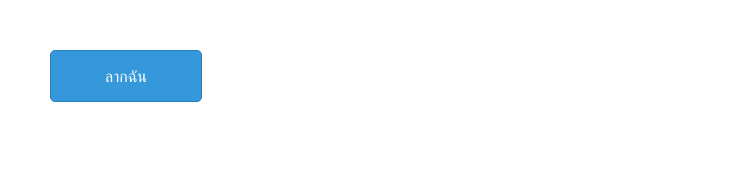
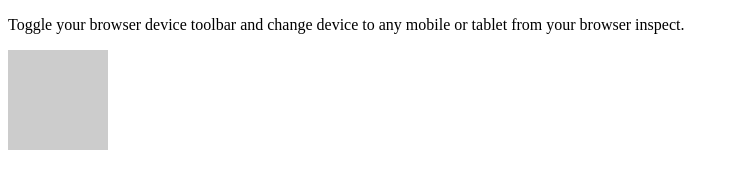
Before and after one commit to Piyacholport/mnl-pure-html, a plain HTML site: page index.html in a window 1280 px wide. Shown: the whole page, without its empty margins (0-734 px from the left). Drawn offline with nearby package versions, Linux system fonts and the light colour scheme.

Commit message:
button drag ver3

```diff
--- a/index.html
+++ b/index.html
@@ -8,141 +8,51 @@
   <script src="https://cdn.jsdelivr.net/npm/hammerjs"></script>
 
 
-  <style>
-    body {
-      display: flex;
-      justify-content: center;
-      align-items: center;
-      height: 100vh;
-      margin: 0;
-    }
-
-    .draggable-button {
-      cursor: grab;
-      user-select: none;
-      position: absolute;
-      width: 150px;
-      height: 50px;
-      background-color: #3498db;
-      border: 1px solid #2980b9;
-      border-radius: 5px;
-      text-align: center;
-      line-height: 50px;
-      color: #fff;
-      left: 50px;
-      /* ตำแหน่งเริ่มต้นในแกน X */
-      top: 50px;
-      /* ตำแหน่งเริ่มต้นในแกน Y */
-    }
-
-    button {
-      background: none;
-      border: none;
-      color: inherit;
-      font: inherit;
-      cursor: inherit;
-      outline: inherit;
-    }
-  </style>
+<style>
+  #box {
+  position: absolute;
+  width: 100px;
+  height: 100px;
+  background-color: #ccc;
+}
+</style>
 </head>
 
 <body>
-  <div class="draggable-button" id="drag-button">
-    <button id="button">ลากฉัน</button>
+  <div id="container">
+    <p>Toggle your browser device toolbar and change device to any mobile or tablet from your browser inspect.</p>
+    <div id="box"></div>
   </div>
   <script>
-    // const dragButton = document.getElementById("drag-button");
+    window.onload = function() {
+  // find the element that you want to drag.
+  var box = document.getElementById('box');
 
-    // let isDragging = false;
-    // let offsetX, offsetY;
+  /* listen to the touchMove event,
+  every time it fires, grab the location
+  of touch and assign it to box */
 
-    // dragButton.addEventListener("mousedown", (e) => {
-    //   isDragging = true;
-    //   offsetX = e.clientX - dragButton.getBoundingClientRect().left;
-    //   offsetY = e.clientY - dragButton.getBoundingClientRect().top;
-    //   dragButton.style.cursor = "grabbing";
-    // });
+  box.addEventListener('touchmove', function(e) {
+    // grab the location of touch
+    var touchLocation = e.targetTouches[0];
 
-    // document.addEventListener("mousemove", (e) => {
-    //   if (isDragging) {
-    //     const x = e.clientX - offsetX;
-    //     const y = e.clientY - offsetY;
-    //     dragButton.style.transform = `translate(${x}px, ${y}px)`;
-    //   }
-    // });
+    // assign box new coordinates based on the touch.
+    box.style.left = touchLocation.pageX + 'px';
+    box.style.top = touchLocation.pageY + 'px';
+  })
 
-    // document.addEventListener("mouseup", () => {
-    //   if (isDragging) {
-    //     isDragging = false;
-    //     dragButton.style.cursor = "grab";
-    //   }
-    // });
+  /* record the position of the touch
+  when released using touchend event.
+  This will be the drop position. */
 
+  box.addEventListener('touchend', function(e) {
+    // current box position.
+    var x = parseInt(box.style.left);
+    var y = parseInt(box.style.top);
+  })
 
-    // const dragButton = document.getElementById("drag-button");
-
-    // let isDragging = false;
-    // let offsetX, offsetY;
-
-    // dragButton.addEventListener("mousedown", (e) => {
-    //   isDragging = true;
-    //   offsetX = e.clientX - dragButton.getBoundingClientRect().left;
-    //   offsetY = e.clientY - dragButton.getBoundingClientRect().top;
-    //   dragButton.style.cursor = "grabbing";
-    // });
-
-    // document.addEventListener("mousemove", (e) => {
-    //   if (isDragging) {
-    //     const x = e.clientX - offsetX;
-    //     const y = e.clientY - offsetY;
-    //     dragButton.style.transform = `translate(${x}px, ${y}px)`;
-    //   }
-    // });
-
-    // document.addEventListener("mouseup", () => {
-    //   if (isDragging) {
-    //     isDragging = false;
-    //     dragButton.style.cursor = "grab";
-    //   }
-    // });
-
-    const dragButton = document.getElementById("drag-button");
-
-    let isDragging = false;
-    let offsetX, offsetY;
-
-    // ตำแหน่งเริ่มต้นในแกน X และ Y
-    const initialX = 50;
-    const initialY = 50;
-
-    // ตั้งค่าเริ่มต้น
-    dragButton.style.left = `${initialX}px`;
-    dragButton.style.top = `${initialY}px`;
-
-    dragButton.addEventListener("mousedown", (e) => {
-      isDragging = true;
-      offsetX = e.clientX - dragButton.getBoundingClientRect().left;
-      offsetY = e.clientY - dragButton.getBoundingClientRect().top;
-      dragButton.style.cursor = "grabbing";
-    });
-
-    document.addEventListener("mousemove", (e) => {
-      if (isDragging) {
-        const x = e.clientX - offsetX;
-        const y = e.clientY - offsetY;
-        dragButton.style.transform = `translate(${x}px, ${y}px)`;
-      }
-    });
-
-    document.addEventListener("mouseup", () => {
-      if (isDragging) {
-        isDragging = false;
-        dragButton.style.cursor = "grab";
-      }
-    });
-
+}
   </script>
-
 </body>
 
 </html>
```
